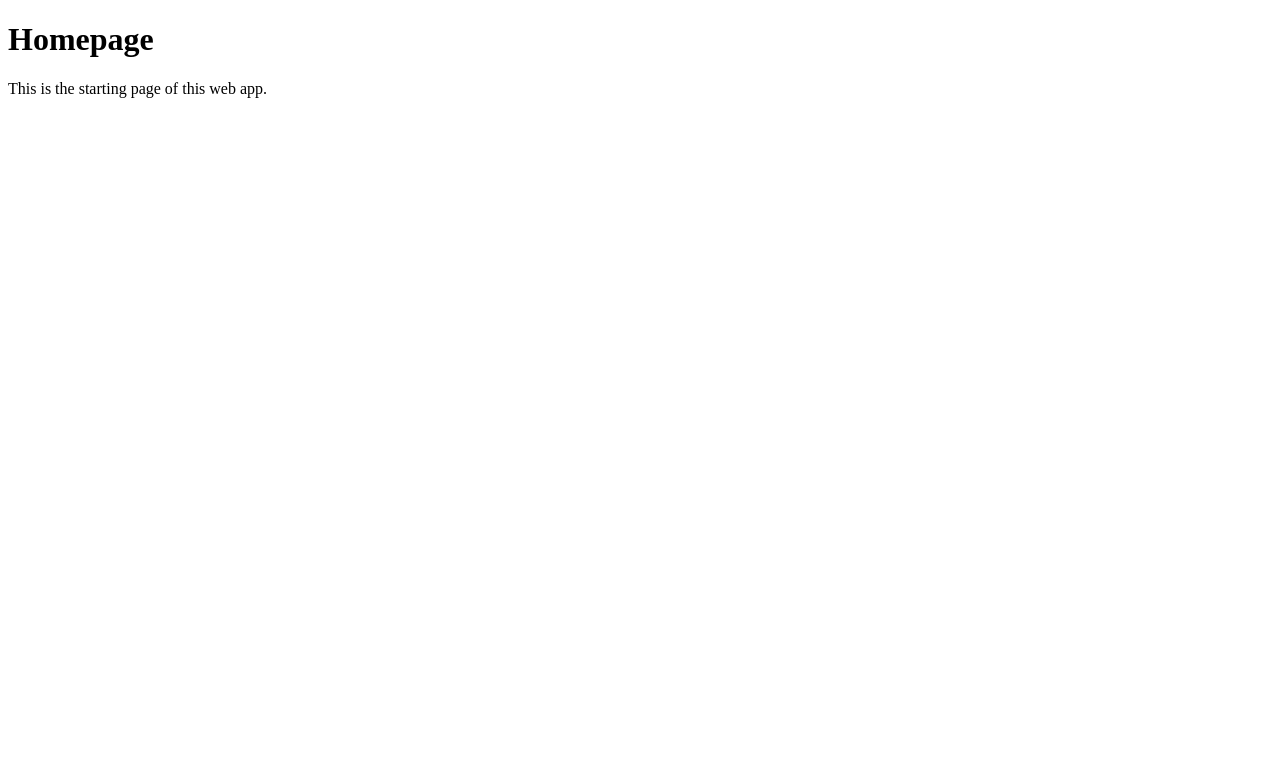
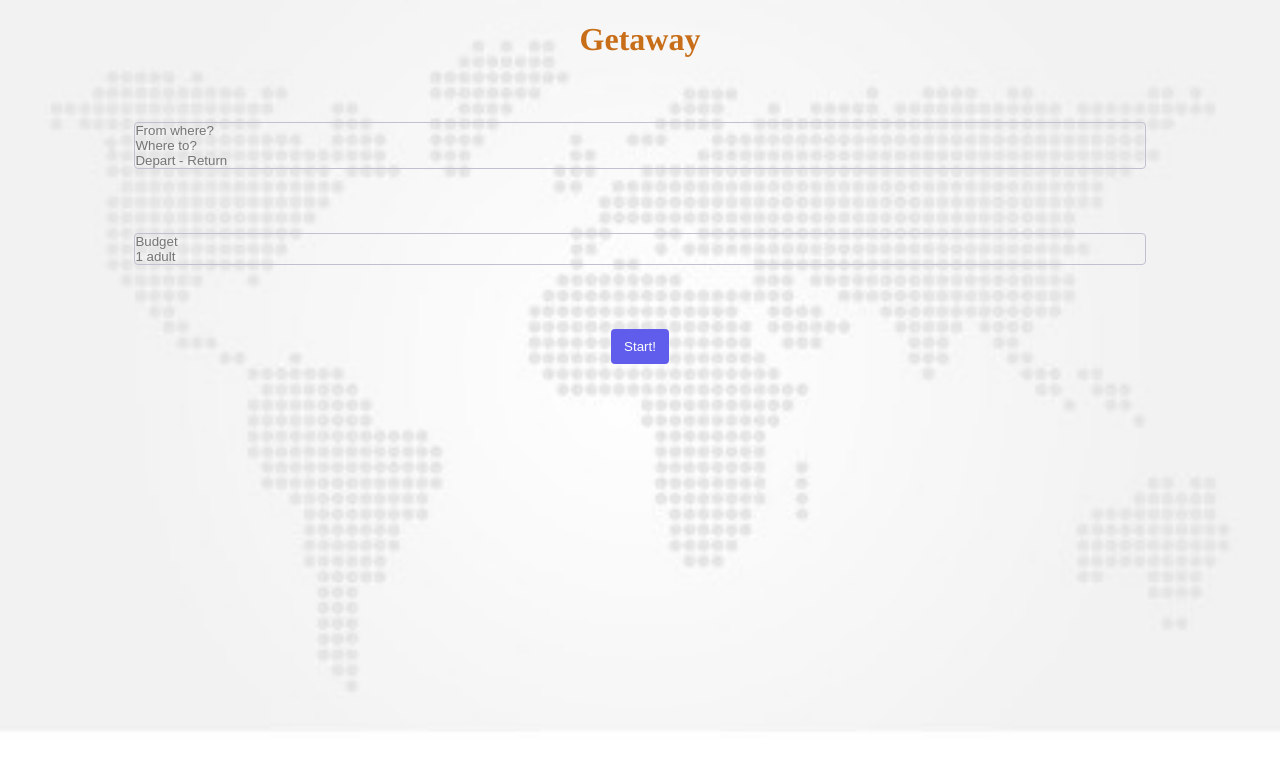
Before and after one commit to nsumesh/Travel-Planner, a plain HTML site: page frontend/index.html in a window 1280 px wide. Drawn offline with Linux system fonts and the light colour scheme; a web font is replaced by a local one.

Commit message:
Added data interactivity between frontend and server

```diff
--- /dev/null
+++ b/frontend/grabber.js
@@ -0,0 +1,34 @@
+function grabPreferences()
+{
+  let start = document.getElementById("start-place").value;
+  let end = document.getElementById("end-place").value;
+  let departDate = document.getElementById("depart-date").value;
+  let adultCount = document.getElementById("adult-count").value;
+
+  let package = {
+    start: start,
+    end: end,
+    departDate: departDate,
+    adultCount: adultCount
+  };
+
+  fetch('/initial-preferences', {
+    method: 'POST',
+    headers: {
+      'Content-Type': 'application/json'
+    },
+    body: JSON.stringify(package)
+  })
+  .then(response => response.json())
+  .then(data => {
+    console.log(data);
+  })
+  .catch(error => {
+    console.error('ERROR: ', error);
+  });
+}
+
+document.addEventListener("DOMContentLoaded", function() {
+  let button = document.getElementById("start-button");
+  button.addEventListener("click", grabPreferences);
+});
--- a/frontend/index.html
+++ b/frontend/index.html
@@ -2,11 +2,33 @@
 <html lang="en">
   <head>
     <meta charset="UTF-8">
+    <!-- Line 6 fixes some MIME error -->
+    <meta http-equiv="Content-Type" content="text/html">
+    <meta name="viewport" content="width=device-width, initial-scale=1.0">
+    <meta http-equiv="X-UA-Compatible" content="ie=edge">
     <title>Getaway</title>
+	  <link href="https://fonts.googleapis.com/css?family=Nunito Sans" rel="stylesheet">
+	  <link href="https://fonts.googleapis.com/css?family=Judson" rel="stylesheet">
+    <link rel="stylesheet" href="./main.css">
+    <link rel="icon" href="./favicon.ico" type="image/x-icon">
+    <script src="grabber.js"></script>
   </head>
 
-  <body>
-    <h1>Homepage</h1>
-    <p>This is the starting page of this web app.</p>
+  <body class="background-image">
+    <main>
+        <h1 class="title">Getaway</h1>
+		<form>
+			<div class="input-line">
+				<input type="text" id="start-place" placeholder="From where?"></input>
+				<input type="text" id="end-place" placeholder="Where to?"></input>
+				<input type="text" id="depart-date" placeholder="Depart - Return"></input>
+			</div>
+			<div class="input-line">
+				<input type="text" id="budget" placeholder="Budget"></input>
+				<input type="text" id="adult-count" placeholder="1 adult"></input>
+			</div>
+		</form>
+		<button class="submit-button" id="start-button">Start!</button>
+    </main>
   </body>
 </html>
--- /dev/null
+++ b/frontend/main.css
@@ -0,0 +1,56 @@
+body {
+	--bg-color: white;
+	--txt-color-dark: #27273F;
+	--txt-color-light: #6E7491;
+	--line-color: #C1C0D1;
+	font-family: 'Nunito Sans', 'Roboto', Arial;
+}
+
+.background-image {
+	background-image: url("./background.jpg");
+	background-size: cover;
+	background-repeat: no-repeat;
+}
+
+h1.title {
+	font-family: 'Judson', Times;
+	font-weight: bold;
+	color: #C86D18;
+}
+
+main {
+	width: 80%;
+	max-width: 1080px;
+	min-width: 540px;
+	text-align: center;
+	margin: auto;
+}
+
+.input-line {
+	border-radius: 4px;
+	border: 1px solid var(--line-color);
+	margin: 4em 0;
+}
+
+input {
+	border-radius: 0px;
+	border: none;
+	background-color: transparent;
+	padding: 0;
+	display: flex;
+	flex-direction: row;
+	justify-content: space-between;
+}
+
+.submit-button {
+	border: none;
+	border-radius: 4px;
+	background-color: #605DEC;
+	color: white;
+	padding: 0.75em 1em;
+}
+
+.submit-button:active {
+	background-color: #4947BF;
+
+}
```
Also changed, not shown: backend/api.js (+28 -16 lines), server.js (+10 -25 lines), frontend/background.jpg (added).
